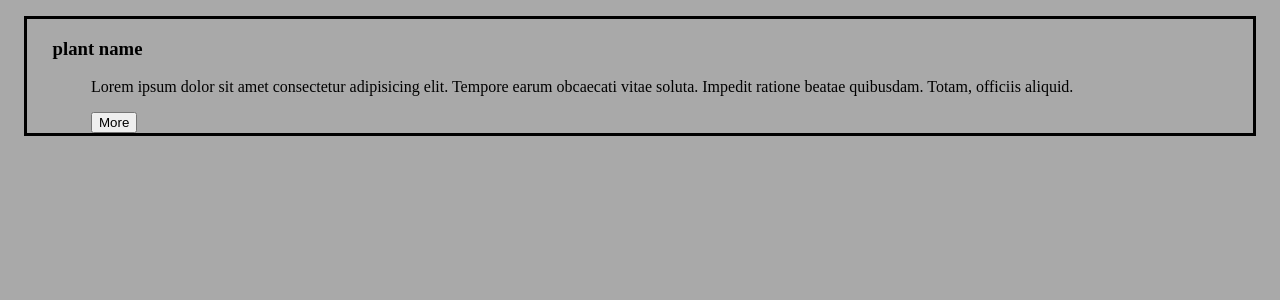
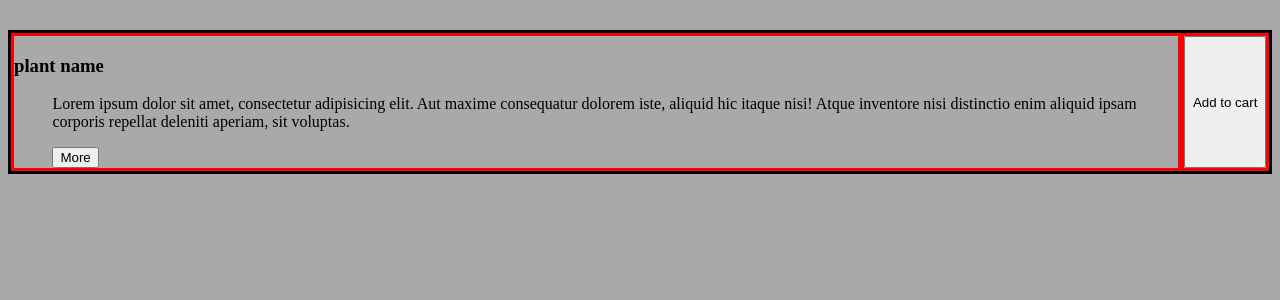
Before and after one commit to isaiahmartin847/verity-list, a Django app: page / in a window 1280 px wide. Shown: the part 88-388 px from the top of the page. Run offline with Django 5.2, Linux system fonts and the light colour scheme.

Commit message:
added button to the divy

```diff
--- a/veritylist/list_app/static/css/style.css
+++ b/veritylist/list_app/static/css/style.css
@@ -15,11 +15,28 @@ nav {
 }
 
 .obj {
-    margin: 2vh;
     border: solid 3px black;
-    padding-left: 2vw;
+    display: flex;
+    justify-content: center;
+    margin-top: 30px;
 }
 
 .about-obj {
     padding-left: 3vw;
 }
+
+
+#button-container{
+    border: solid 3px red;
+    width: 100px;
+    align-items: flex-end;
+}
+
+.text-container {
+    border: solid 3px red;
+}
+
+#add-to-cart-btn {
+    width: 100%;
+    height: 100%;
+}
--- a/veritylist/list_app/templates/index.html
+++ b/veritylist/list_app/templates/index.html
@@ -8,15 +8,21 @@
 
 
 <div class="obj">
-    <h3 class="plant-title">plant name</h3>
-    <div class="about-obj">
-        <p class="description">Lorem ipsum dolor sit amet consectetur adipisicing elit. Tempore earum obcaecati vitae soluta. Impedit ratione beatae quibusdam. Totam, officiis aliquid.</p>
-        <button type="button">More</button>
+    <div class="text-container">
+        <h3 class="plant-title">plant name</h3>
+        <div class="about-obj">
+            <p class="description">Lorem ipsum dolor sit amet, consectetur adipisicing elit. Aut maxime consequatur dolorem iste, aliquid hic itaque nisi! Atque inventore nisi distinctio enim aliquid ipsam corporis repellat deleniti aperiam, sit voluptas.</p>
+            <button type="button">More</button>
+        </div>
+    </div>
+    <div id="button-container">
+        <button id="add-to-cart-btn">Add to cart</button>
+    </div>
 </div>
 
 <div id="plant-container">
 
 </div>
 
-</div>
+
 {% endblock %}
```
